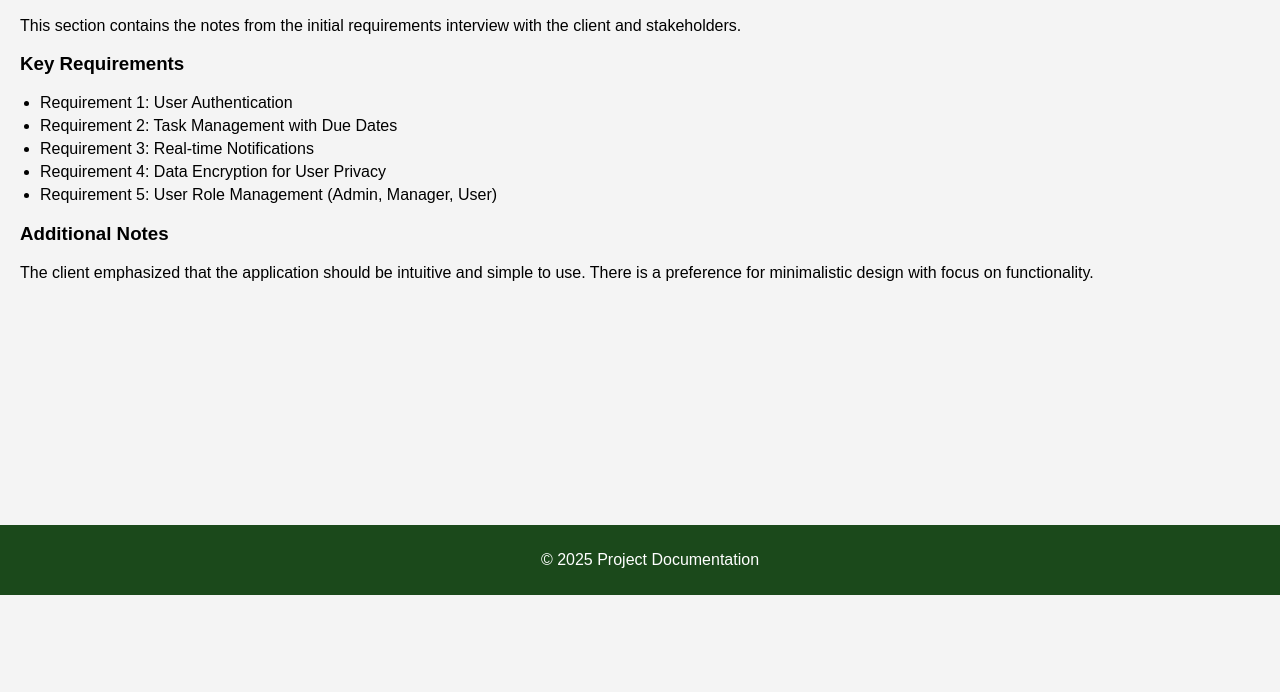
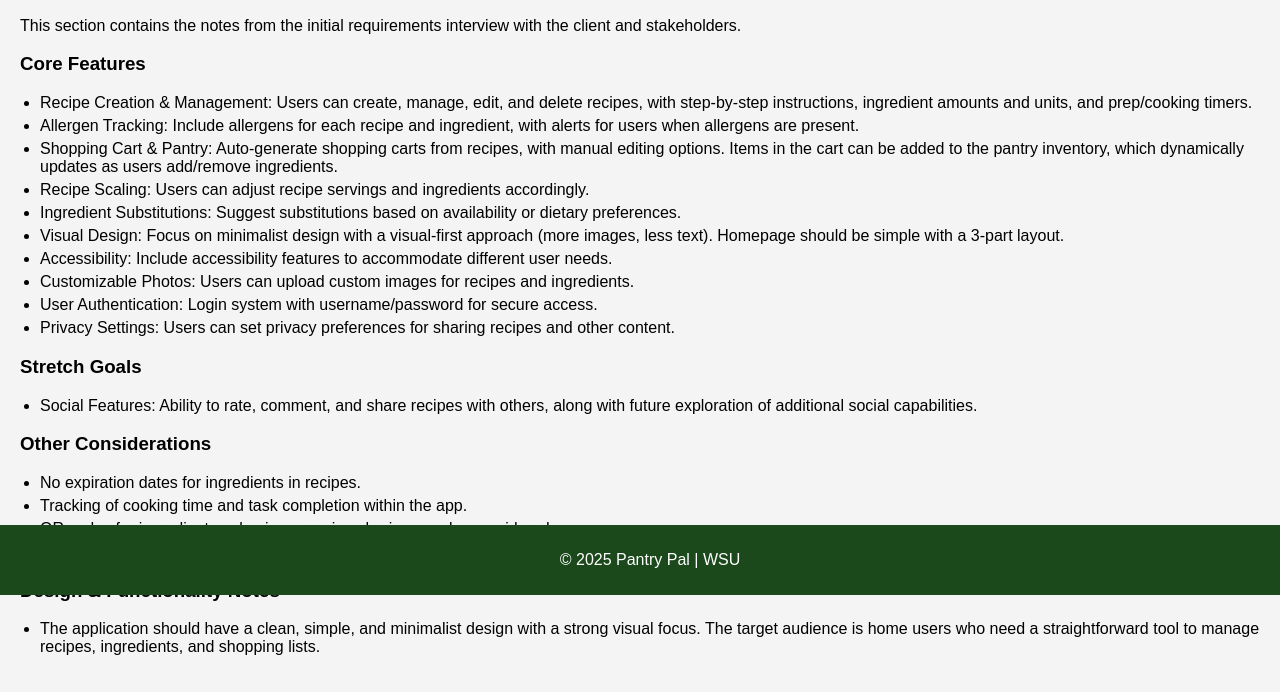
Before and after one commit to Ciriden/PantryPal, a plain HTML site: page requirements-interview.html in a window 1280 px wide. Shown: the part 205-897 px from the top of the page. Before the commit the page ends 800 px from the top, so only its background shows below. Drawn offline with Linux system fonts and the light colour scheme.

Commit message:
Update requirements-interview.html

```diff
--- a/requirements-interview.html
+++ b/requirements-interview.html
@@ -25,21 +25,42 @@
     <h2>Requirements Interview</h2>
     <p>This section contains the notes from the initial requirements interview with the client and stakeholders.</p>
 
-    <h3>Key Requirements</h3>
-    <ul>
-      <li>Requirement 1: User Authentication</li>
-      <li>Requirement 2: Task Management with Due Dates</li>
-      <li>Requirement 3: Real-time Notifications</li>
-      <li>Requirement 4: Data Encryption for User Privacy</li>
-      <li>Requirement 5: User Role Management (Admin, Manager, User)</li>
-    </ul>
+    <h3>Core Features</h3>
+<ul>
+  <li>Recipe Creation & Management: Users can create, manage, edit, and delete recipes, with step-by-step instructions, ingredient amounts and units, and prep/cooking timers.</li>
+  <li>Allergen Tracking: Include allergens for each recipe and ingredient, with alerts for users when allergens are present.</li>
+  <li>Shopping Cart & Pantry: Auto-generate shopping carts from recipes, with manual editing options. Items in the cart can be added to the pantry inventory, which dynamically updates as users add/remove ingredients.</li>
+  <li>Recipe Scaling: Users can adjust recipe servings and ingredients accordingly.</li>
+  <li>Ingredient Substitutions: Suggest substitutions based on availability or dietary preferences.</li>
+  <li>Visual Design: Focus on minimalist design with a visual-first approach (more images, less text). Homepage should be simple with a 3-part layout.</li>
+  <li>Accessibility: Include accessibility features to accommodate different user needs.</li>
+  <li>Customizable Photos: Users can upload custom images for recipes and ingredients.</li>
+  <li>User Authentication: Login system with username/password for secure access.</li>
+  <li>Privacy Settings: Users can set privacy preferences for sharing recipes and other content.</li>
+</ul>
 
-    <h3>Additional Notes</h3>
-    <p>The client emphasized that the application should be intuitive and simple to use. There is a preference for minimalistic design with focus on functionality.</p>
-  </main>
+<h3>Stretch Goals</h3>
+<ul>
+  <li>Social Features: Ability to rate, comment, and share recipes with others, along with future exploration of additional social capabilities.</li>
+</ul>
+
+<h3>Other Considerations</h3>
+<ul>
+  <li>No expiration dates for ingredients in recipes.</li>
+  <li>Tracking of cooking time and task completion within the app.</li>
+  <li>QR codes for ingredient packaging or recipe sharing may be considered.</li>
+  <li>Target Audience: Everyday home users needing an intuitive, easy-to-use solution for recipe and grocery management.</li>
+</ul>
+
+<h3>Design & Functionality Notes</h3>
+<ul>
+  <li>The application should have a clean, simple, and minimalist design with a strong visual focus. The target audience is home users who need a straightforward tool to manage recipes, ingredients, and shopping lists.</li>
+</ul>
+
+</main>
 
   <footer>
-    <p>&copy; 2025 Project Documentation</p>
+    <p>&copy; 2025 Pantry Pal | WSU</p>
   </footer>
 </body>
 </html>
```
